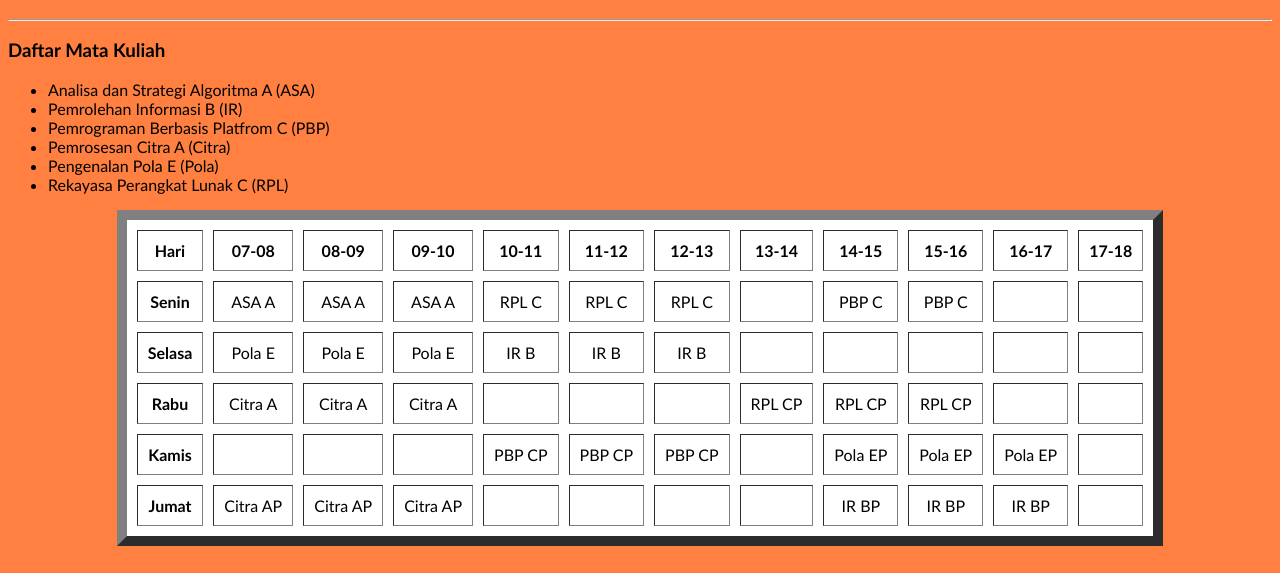
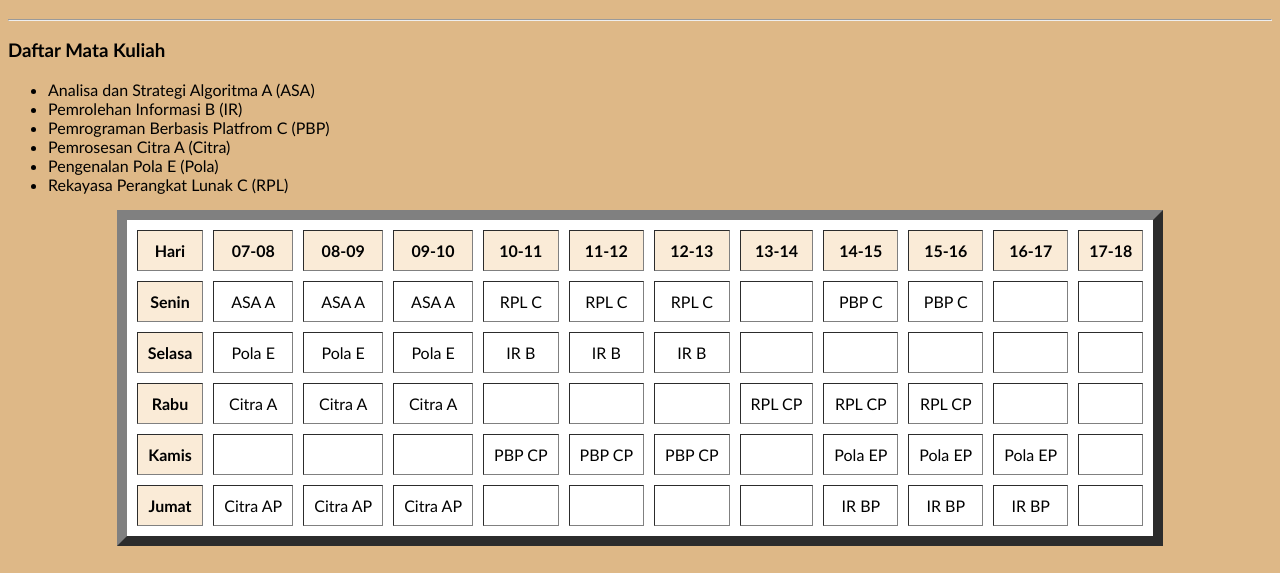
Before and after one commit to yuliusagungt/PBP, a plain HTML site: page jadwal.html in a window 1280 px wide. Shown: the part 227-800 px from the top of the page. Drawn offline with Linux system fonts and the light colour scheme.

Commit message:
memgubah warma

```diff
--- a/jadwal.html
+++ b/jadwal.html
@@ -6,7 +6,7 @@
     <title>Jadwal Kuliah</title>
 </head>
 
-<body bgcolor=#FF8040>
+<body bgcolor=#DEB887>
 
     <center>
         <img src="usd.png" width="100">
@@ -30,7 +30,8 @@
     <center>
         <table border="10" cellspacing="10" cellpadding="10" bgcolor="white">
             <thead>
-                <tr>
+                <tr bgcolor=#FAEBD7>
+
                     <th>Hari</th>
                     <th>07-08</th>
                     <th>08-09</th>
@@ -47,8 +48,8 @@
             </thead>
             <tbody>
                 <tr>
-                    <th>Senin</th>
-                    <td>ASA A</td>
+                    <th bgcolor=#FAEBD7>Senin</th>
+                    <td>ASA A </td>
                     <td>ASA A</td>
                     <td>ASA A</td>
                     <td>RPL C</td>
@@ -62,7 +63,7 @@
                 </tr>
 
                 <tr>
-                    <th>Selasa</th>
+                    <th bgcolor=#FAEBD7>Selasa</th>
                     <td>Pola E</td>
                     <td>Pola E</td>
                     <td>Pola E</td>
@@ -77,7 +78,7 @@
                 </tr>
 
                 <tr>
-                    <th>Rabu</th>
+                    <th bgcolor=#FAEBD7>Rabu</th>
                     <td>Citra A</td>
                     <td>Citra A</td>
                     <td>Citra A</td>
@@ -92,7 +93,7 @@
                 </tr>
 
                 <tr>
-                    <th>Kamis</th>
+                    <th bgcolor=#FAEBD7>Kamis</th>
                     <td></td>
                     <td></td>
                     <td></td>
@@ -107,7 +108,7 @@
                 </tr>
 
                 <tr>
-                    <th>Jumat</th>
+                    <th bgcolor=#FAEBD7>Jumat</th>
                     <td>Citra AP</td>
                     <td>Citra AP</td>
                     <td>Citra AP</td>
--- a/style.css
+++ b/style.css
@@ -5,3 +5,11 @@ body{
 td{
     text-align: center;
 }
+
+td:hover{
+    color: red;
+    text-shadow: 1px 1px red;
+}
+table{
+    text-decoration-style: 1px 1px red;
+}
```
